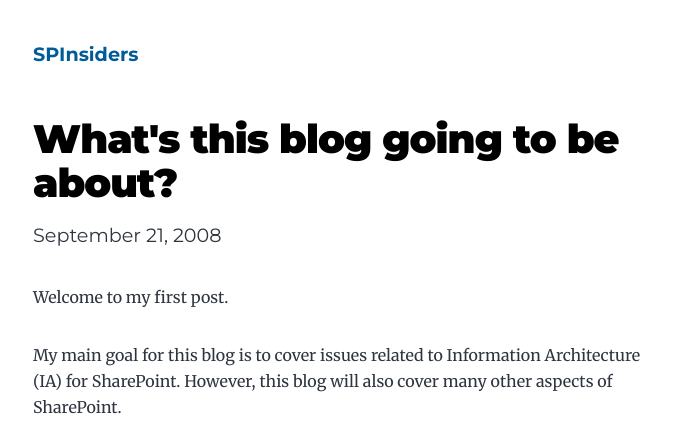
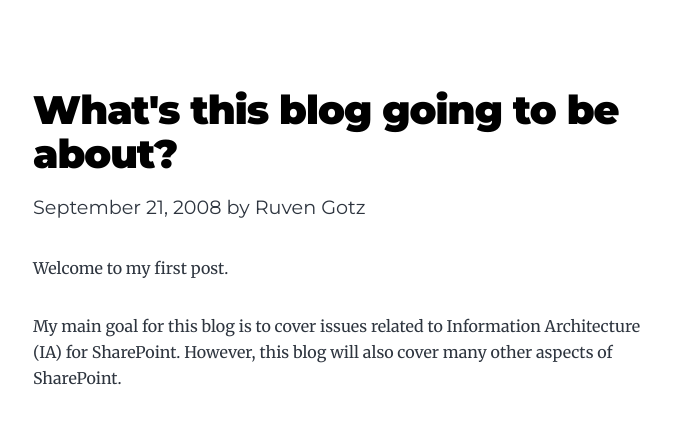
Before and after one commit to gregcar/spinsiders, a Gatsby site: page /ruveng/2008/09/whats-this-blog-going-to-be-about/ in a window 1280 px wide. Shown: the top 426 px of the page, without its empty margins (291-983 px from the left). Built offline with nearby package versions, Linux system fonts and the light colour scheme; Gatsby itself is replaced by a stand-in of ours.

Commit message:
Added author full name

```diff
--- a/src/templates/blog-post.js
+++ b/src/templates/blog-post.js
@@ -7,11 +7,10 @@
 
 const BlogPostTemplate = ({ data, location }) => {
   const post = data.markdownRemark
-  const siteTitle = data.site.siteMetadata?.title || `Title`
   const { previous, next, bio } = data
 
   return (
-    <Layout location={location} title={siteTitle}>
+    <Layout location={location} title={bio.siteTitle}>
       <SEO
         title={post.frontmatter.title}
         description={post.frontmatter.description || post.excerpt}
@@ -23,7 +22,7 @@
       >
         <header>
           <h1 itemProp="headline">{post.frontmatter.title}</h1>
-          <p>{post.frontmatter.date}</p>
+          <p>{post.frontmatter.date} by {bio.frontmatter.fullName}</p>
         </header>
         <section
           dangerouslySetInnerHTML={{ __html: post.html }}
```
Also changed, not shown: 1 other file.
